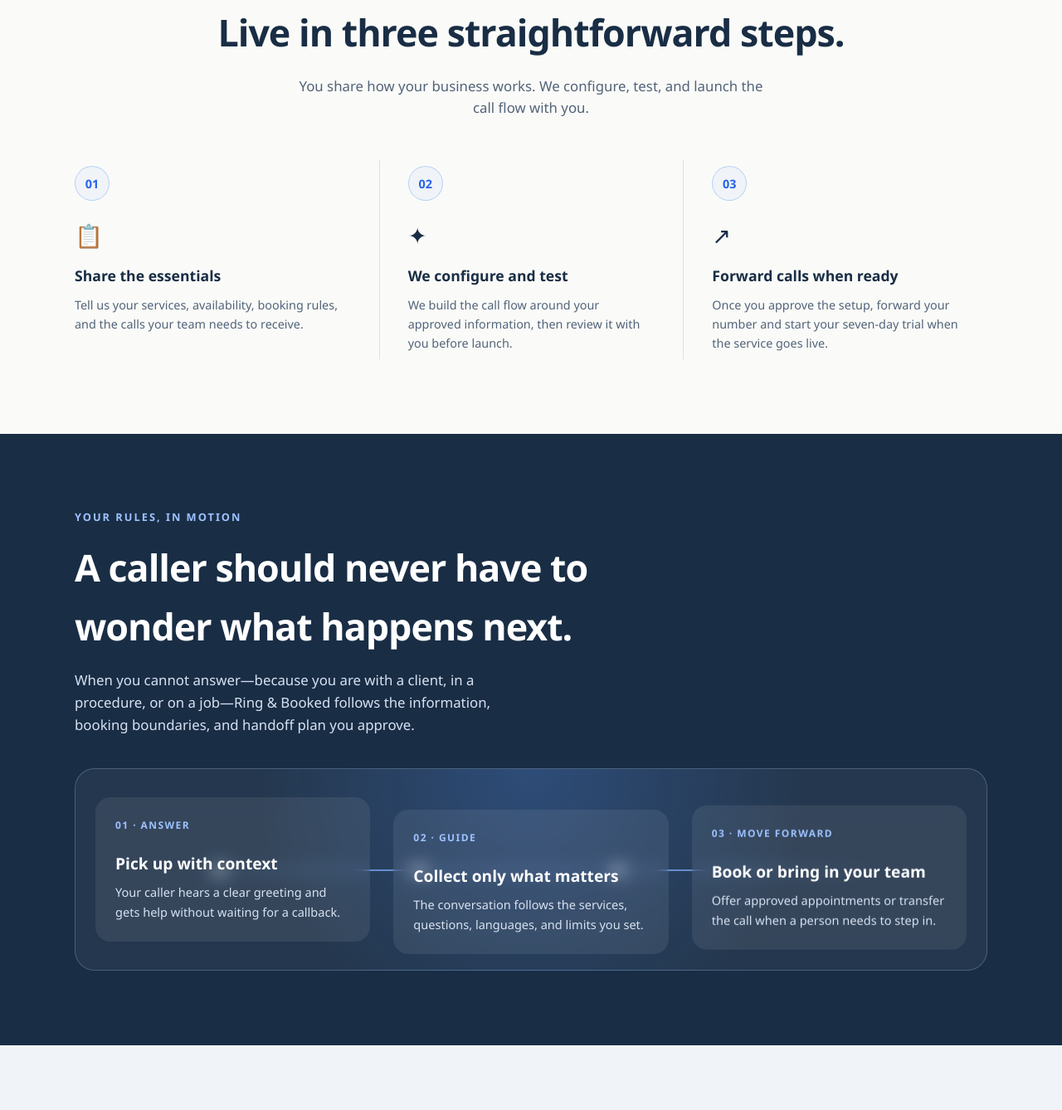
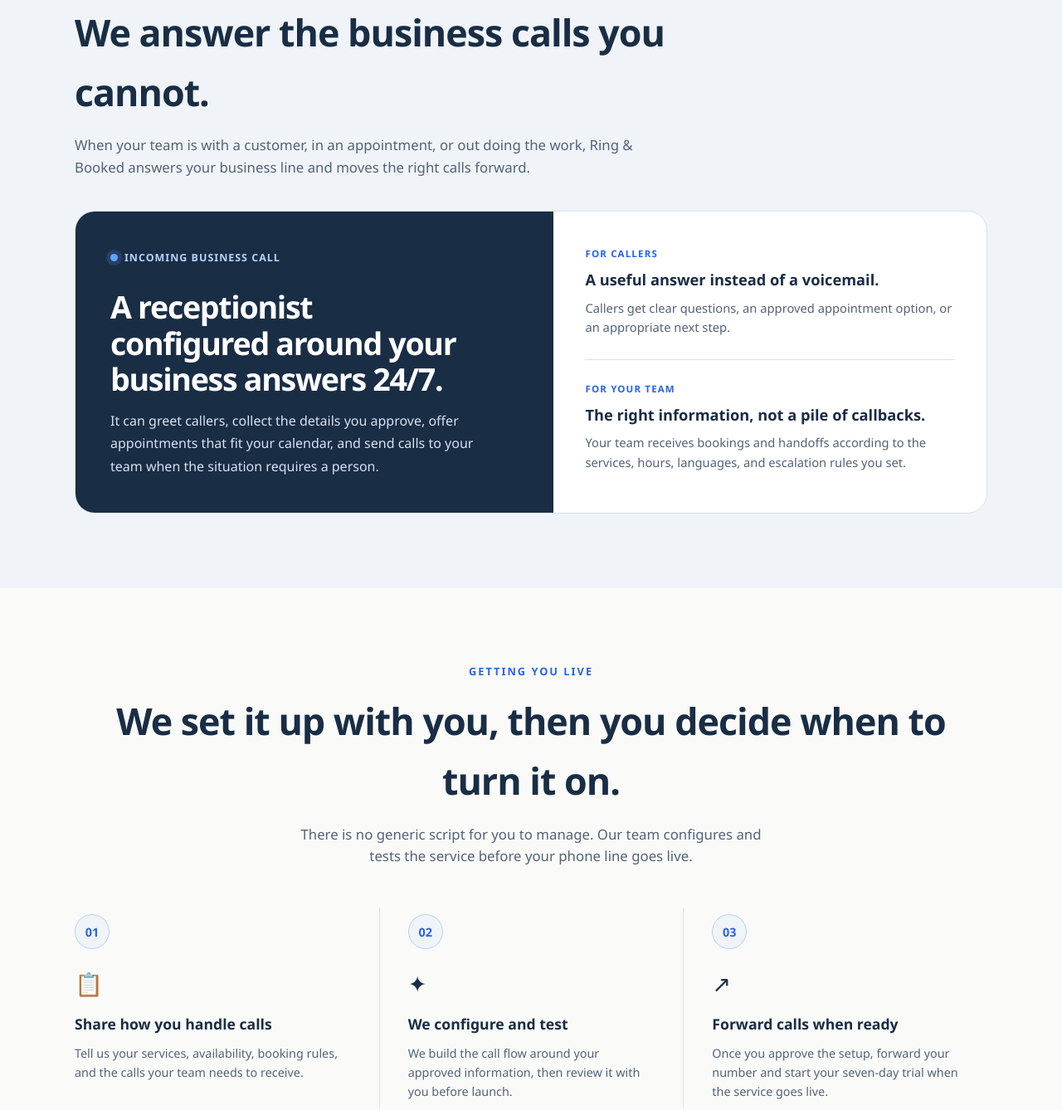
Before and after one commit to anthonyisonline247/ringandbook, a plain HTML site: page index.html in a window 1280 px wide. Shown: the part 950-2288 px from the top of the page at 83% size. Drawn offline with nearby package versions, Linux system fonts and the light colour scheme.

Commit message:
Clarify homepage service explanation

```diff
--- a/index.html
+++ b/index.html
@@ -243,23 +243,22 @@
     .section-sub { font-size: 1.05rem; color: var(--muted); max-width: 560px; margin-bottom: 60px; }
     .container { max-width: 1100px; margin: 0 auto; }
 
-    /* CALL FLOW */
-    .flow-section { overflow: hidden; background: #192d45; color: #fff; }
-    .flow-section .section-label { color: #9ec2ff; }
-    .flow-section h2 { max-width: 690px; }
-    .flow-section .section-sub { color: #d7e2f1; margin-bottom: 38px; }
-    .workflow-stage { position: relative; isolation: isolate; padding: 34px 24px; border: 1px solid rgba(185,211,247,.25); border-radius: 24px; background: radial-gradient(circle at 50% 0%, rgba(77,144,255,.24), transparent 55%), rgba(255,255,255,.05); }
-    .workflow-stage::before { content: ''; position: absolute; z-index: -1; top: 50%; left: 12%; right: 12%; height: 2px; background: linear-gradient(90deg, transparent, #82b0ff 18%, #82b0ff 82%, transparent); opacity: .7; }
-    .workflow-stage::after { content: ''; position: absolute; z-index: -1; top: calc(50% - 5px); left: 15%; width: 18px; height: 12px; border-radius: 999px; background: #fff; box-shadow: 0 0 0 5px rgba(134,180,255,.16), 240px 0 0 #fff, 240px 0 0 5px rgba(134,180,255,.16), 480px 0 0 #fff, 480px 0 0 5px rgba(134,180,255,.16); animation: workflow-signal 5s ease-in-out infinite; }
-    @keyframes workflow-signal { 0%,100% { transform: translateX(0); opacity: .55; } 50% { transform: translateX(28px); opacity: 1; } }
-    .flow-steps { display: grid; grid-template-columns: repeat(3, 1fr); gap: 28px; position: relative; }
-    .flow-step { min-height: 162px; padding: 24px; border-radius: 18px; background: rgba(255,255,255,.08); backdrop-filter: blur(10px); }
-    .flow-step:nth-child(2) { transform: translateY(20px); animation: flow-float 4s ease-in-out infinite; }
-    .flow-step:nth-child(3) { animation: flow-float 4s ease-in-out -1.2s infinite; }
-    @keyframes flow-float { 50% { transform: translateY(10px); } }
-    .flow-step-number { display: block; margin-bottom: 22px; color: #9ec2ff; font-size: .75rem; font-weight: 800; letter-spacing: .12em; }
-    .flow-step h3 { margin: 0 0 8px; font-size: 1.2rem; }
-    .flow-step p { margin: 0; color: #d7e2f1; font-size: .91rem; line-height: 1.6; }
+    /* WHAT THE SERVICE DOES */
+    .service-explainer { background: var(--bg2); }
+    .service-explainer-heading { max-width: 760px; }
+    .service-explainer-heading .section-sub { max-width: 690px; margin-bottom: 38px; }
+    .service-explainer-grid { display: grid; grid-template-columns: 1.05fr .95fr; align-items: stretch; border: 1px solid var(--border); border-radius: 24px; overflow: hidden; background: var(--card); }
+    .service-statement { padding: 42px; background: #192d45; color: #fff; }
+    .service-kicker { display: inline-flex; align-items: center; gap: 8px; margin-bottom: 28px; color: #b9d2ff; font-size: .78rem; font-weight: 800; letter-spacing: .08em; text-transform: uppercase; }
+    .service-kicker::before { content: ''; width: 9px; height: 9px; border-radius: 50%; background: #63a2ff; box-shadow: 0 0 0 5px rgba(99,162,255,.16); }
+    .service-statement h3 { margin: 0 0 16px; max-width: 440px; font-size: clamp(1.65rem, 3vw, 2.35rem); line-height: 1.15; letter-spacing: -.035em; }
+    .service-statement p { max-width: 480px; margin: 0; color: #d7e2f1; font-size: 1rem; line-height: 1.7; }
+    .service-outcomes { display: flex; flex-direction: column; padding: 16px 38px; }
+    .service-outcome { padding: 26px 0; border-bottom: 1px solid var(--border); }
+    .service-outcome:last-child { border-bottom: 0; }
+    .service-outcome-label { display: block; margin-bottom: 8px; color: var(--accent); font-size: .72rem; font-weight: 800; letter-spacing: .1em; text-transform: uppercase; }
+    .service-outcome h3 { margin: 0 0 7px; font-size: 1.14rem; }
+    .service-outcome p { margin: 0; color: var(--muted); font-size: .92rem; line-height: 1.6; }
 
     /* INDUSTRY GALLERY */
     .scenarios { overflow: hidden; background: var(--bg); }
@@ -558,12 +557,11 @@
       .nav-links { display: none; }
       section { padding: 60px 20px; }
       .stats-bar { gap: 30px; padding: 28px 20px; }
-      .scenarios-heading, .scenario-grid, .flow-steps, .demo-wrap, .steps, .features-grid, .pricing-grid, .testi-grid, .resource-feature, .contact-wrap { grid-template-columns: 1fr; }
+      .service-explainer-grid, .scenarios-heading, .scenario-grid, .demo-wrap, .steps, .features-grid, .pricing-grid, .testi-grid, .resource-feature, .contact-wrap { grid-template-columns: 1fr; }
       .steps { gap: 26px; }
       .step, .step + .step { padding: 0; border-left: 0; }
-      .workflow-stage { padding: 18px; }
-      .workflow-stage::before, .workflow-stage::after { display: none; }
-      .flow-step:nth-child(2), .flow-step:nth-child(3) { transform: none; animation: none; }
+      .service-statement { padding: 32px 26px; }
+      .service-outcomes { padding: 8px 26px; }
       .scenario-card { min-height: 440px; }
       .scenarios-heading { display: flex; flex-direction: column; align-items: flex-start; gap: 20px; }
       .scenarios-heading .section-sub { max-width: none; }
@@ -615,17 +613,47 @@
   <div class="stat"><div class="stat-num">7 days</div><div class="stat-label">Trial starts at go-live</div></div>
 </div>
 
+<!-- WHAT THE SERVICE DOES -->
+<section class="service-explainer" id="call-flow">
+  <div class="container">
+    <div class="service-explainer-heading">
+      <div class="section-label">What Ring &amp; Booked does</div>
+      <h2>We answer the business calls you cannot.</h2>
+      <p class="section-sub">When your team is with a customer, in an appointment, or out doing the work, Ring &amp; Booked answers your business line and moves the right calls forward.</p>
+    </div>
+    <div class="service-explainer-grid">
+      <div class="service-statement">
+        <span class="service-kicker">Incoming business call</span>
+        <h3>A receptionist configured around your business answers 24/7.</h3>
+        <p>It can greet callers, collect the details you approve, offer appointments that fit your calendar, and send calls to your team when the situation requires a person.</p>
+      </div>
+      <div class="service-outcomes">
+        <div class="service-outcome">
+          <span class="service-outcome-label">For callers</span>
+          <h3>A useful answer instead of a voicemail.</h3>
+          <p>Callers get clear questions, an approved appointment option, or an appropriate next step.</p>
+        </div>
+        <div class="service-outcome">
+          <span class="service-outcome-label">For your team</span>
+          <h3>The right information, not a pile of callbacks.</h3>
+          <p>Your team receives bookings and handoffs according to the services, hours, languages, and escalation rules you set.</p>
+        </div>
+      </div>
+    </div>
+  </div>
+</section>
+
 <!-- HOW IT WORKS -->
 <section id="how-it-works">
   <div class="container" style="text-align:center">
-    <div class="section-label">How it works</div>
-    <h2>Live in three straightforward steps.</h2>
-    <p class="section-sub" style="margin:0 auto">You share how your business works. We configure, test, and launch the call flow with you.</p>
+    <div class="section-label">Getting you live</div>
+    <h2>We set it up with you, then you decide when to turn it on.</h2>
+    <p class="section-sub" style="margin:0 auto">There is no generic script for you to manage. Our team configures and tests the service before your phone line goes live.</p>
     <div class="steps">
       <div class="step">
         <div class="step-num">01</div>
         <div class="step-icon">📋</div>
-        <h3>Share the essentials</h3>
+        <h3>Share how you handle calls</h3>
         <p>Tell us your services, availability, booking rules, and the calls your team needs to receive.</p>
       </div>
       <div class="step">
@@ -639,34 +667,6 @@
         <div class="step-icon">↗</div>
         <h3>Forward calls when ready</h3>
         <p>Once you approve the setup, forward your number and start your seven-day trial when the service goes live.</p>
-      </div>
-    </div>
-  </div>
-</section>
-
-<!-- CALL FLOW -->
-<section class="flow-section" id="call-flow">
-  <div class="container">
-    <div class="section-label">Your rules, in motion</div>
-    <h2>A caller should never have to wonder what happens next.</h2>
-    <p class="section-sub">When you cannot answer—because you are with a client, in a procedure, or on a job—Ring &amp; Booked follows the information, booking boundaries, and handoff plan you approve.</p>
-    <div class="workflow-stage" aria-label="A caller is answered, guided through approved questions, then booked or handed to the team">
-      <div class="flow-steps">
-        <article class="flow-step">
-          <span class="flow-step-number">01 · ANSWER</span>
-          <h3>Pick up with context</h3>
-          <p>Your caller hears a clear greeting and gets help without waiting for a callback.</p>
-        </article>
-        <article class="flow-step">
-          <span class="flow-step-number">02 · GUIDE</span>
-          <h3>Collect only what matters</h3>
-          <p>The conversation follows the services, questions, languages, and limits you set.</p>
-        </article>
-        <article class="flow-step">
-          <span class="flow-step-number">03 · MOVE FORWARD</span>
-          <h3>Book or bring in your team</h3>
-          <p>Offer approved appointments or transfer the call when a person needs to step in.</p>
-        </article>
       </div>
     </div>
   </div>
```
Also changed, not shown: tests/seo-pages.test.mjs (+4 -2 lines).
